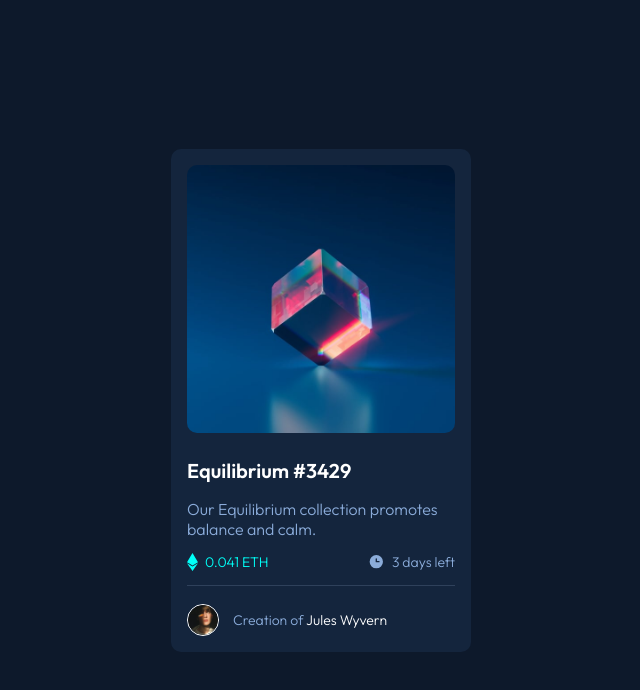
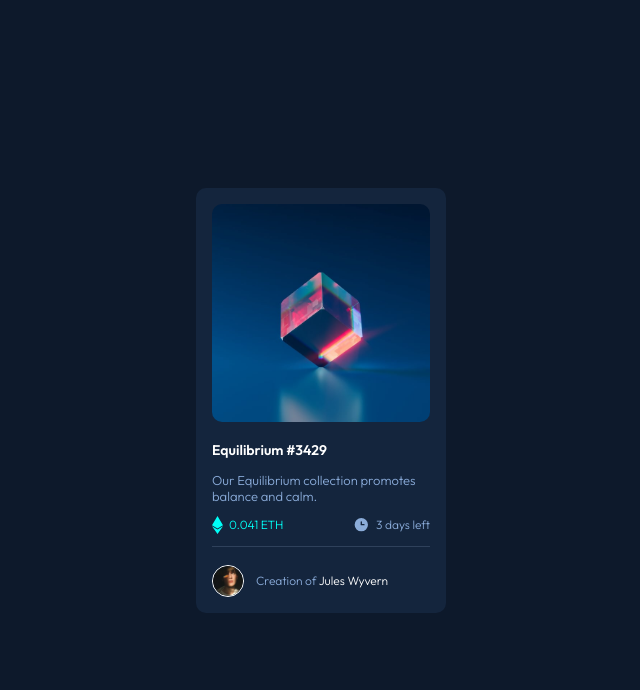
Before and after one commit to mostafamohamed1/nft-preview-card-component-main, a plain HTML site: page index.html in a window 1280 px wide. Shown: the whole page, without its empty margins (319-959 px from the left). Drawn offline with Linux system fonts and the light colour scheme.

Commit message:
modify css

```diff
--- a/main.scss
+++ b/main.scss
@@ -27,7 +27,7 @@ body {
 }
 
 main {
-  max-width: 300px;
+  max-width: 250px;
   padding: 1rem;
   background-color: $dark-blue-card;
   border-radius: 10px;
@@ -39,7 +39,7 @@ picture img {
 }
 
 h3 {
-  font-size: 20px;
+  font-size: 14px;
   font-weight: 600;
   margin-top: 1em;
   color: $white;
@@ -47,7 +47,7 @@ h3 {
 
 p {
   margin-top: 1em;
-  font-size: 16px;
+  font-size: 13px;
   font-weight: 300;
   color: $soft-blue;
 }
@@ -56,7 +56,7 @@ p {
   padding: 1em 0;
   display: flex;
   justify-content: space-between;
-  font-size: 14px;
+  font-size: 12px;
   color: $soft-blue;
 }
 
@@ -89,7 +89,7 @@ p {
 .creator p {
   margin-top: 0;
   margin-left: 1em;
-  font-size: 14px;
+  font-size: 12px;
 }
 .creator p a {
   color: $white;
```
Also changed, not shown: main.css.
